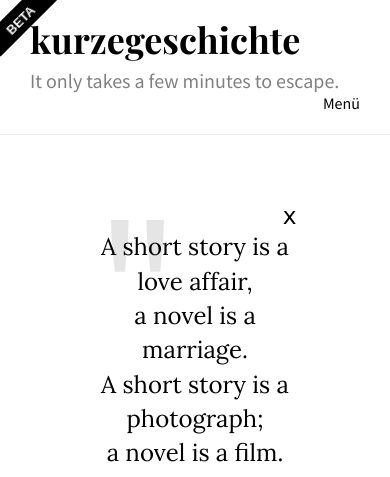
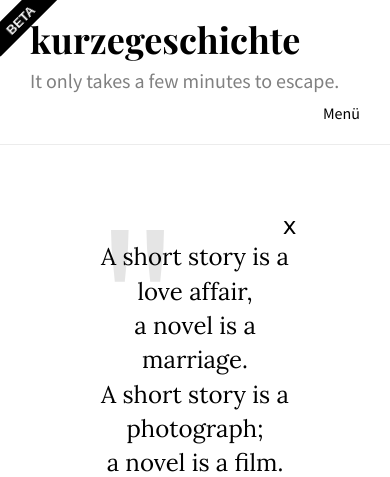
Before and after one commit to Padierfind/Kurzegeschichte, a Flask app: page / in a window 390 px wide. Shown: the top 477 px of the page. Run offline with Flask 2, Linux system fonts and the light colour scheme; data that the repository does not hold is empty; some libraries are stand-ins or nearby versions.

Commit message:
Frontend: Small responsiveness fixes.

```diff
--- a/static/css/global.css
+++ b/static/css/global.css
@@ -95,12 +95,6 @@ li a {
 .menu{
     text-align: right;
     margin-top: 50px;
-}
-
-@media only screen and (max-width: 768px) {
-    .menu{
-        margin-top: 0px;
-    }
 }
 
 .menu li{
@@ -416,3 +410,13 @@ footer{
   display: inline-block;
   line-height: 1em;
 }
+
+@media only screen and (max-width: 768px) {
+    .menu{
+        margin-top: 10px;
+    }
+
+    .preview{
+        min-height: 320px;
+    }
+}
```
